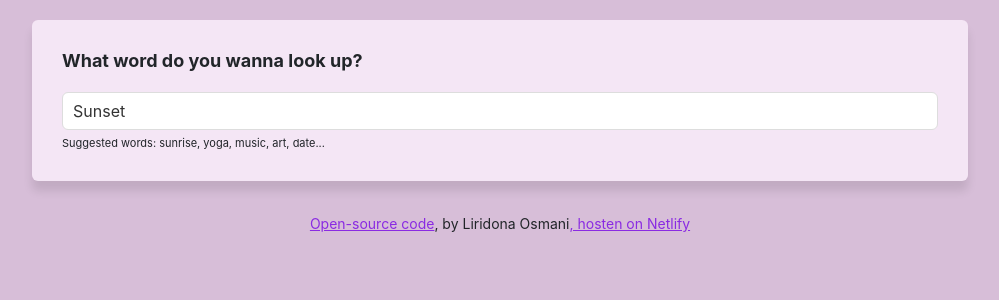
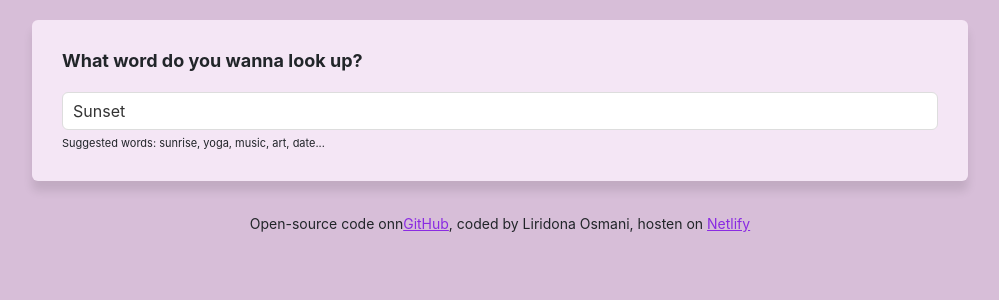
Before and after one commit to lirosm/dictionary-project, a React (Create React App) app: page / in a window 1280 px wide. Shown: the top 300 px of the page, without its empty margins (140-1139 px from the left). Built offline with nearby package versions, Linux system fonts and the light colour scheme; no server answers.

Commit message:
added alt in src photos

```diff
--- a/src/App.js
+++ b/src/App.js
@@ -11,19 +11,20 @@ export default function App() {
         </main>
         <footer className="App-footer">
           <small>
+            Open-source code onn
              <a
-                href="https://github.com/lirosm/Vanilla-weather-app"
+                href="https://github.com/lirosm/dictionary-project"
                 target="_blank"
                 rel="noreferrer"
               >
-              Open-source code
+                GitHub
               </a>
-         , by Liridona Osmani
-         <a  href="https://github.com/lirosm/Vanilla-weather-app"
+         , coded by Liridona Osmani,
+
+               hosten on <a  href="https://github.com/lirosm/Vanilla-weather-app"
                 target="_blank"
                 rel="noreferrer"
-                >
-                  , hosten on Netlify
+                > Netlify
                 </a>
             </small>
         </footer>
--- a/src/Photos.js
+++ b/src/Photos.js
@@ -13,7 +13,8 @@ export default function Photos(props) {
                target="_blank"
                rel="noreferrer">
                 <img src={photo.src.landscape}
-                className="img-fluid" />
+                className="img-fluid"
+                alt="searched.images"/>
                 </a>
             </div>
             );
```
